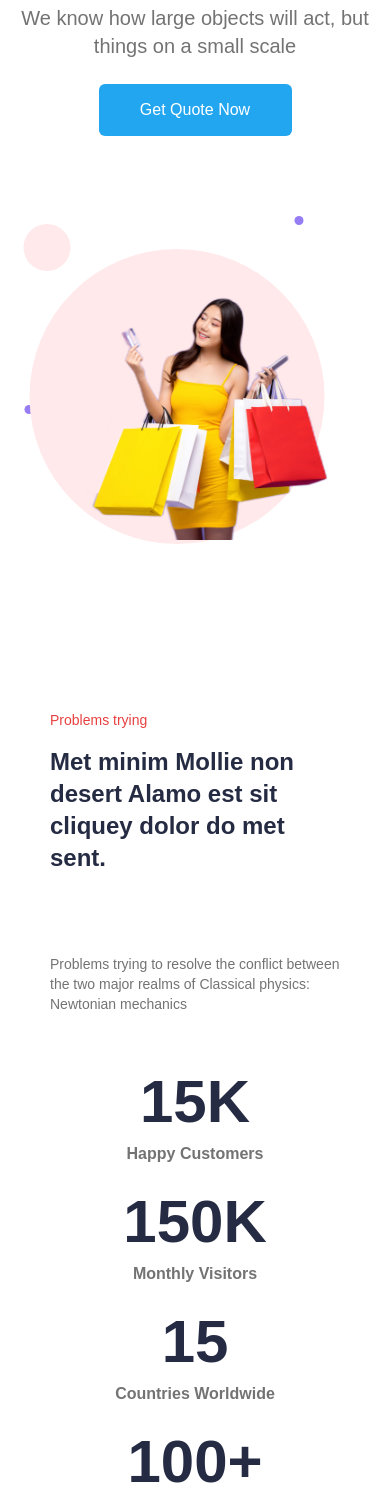
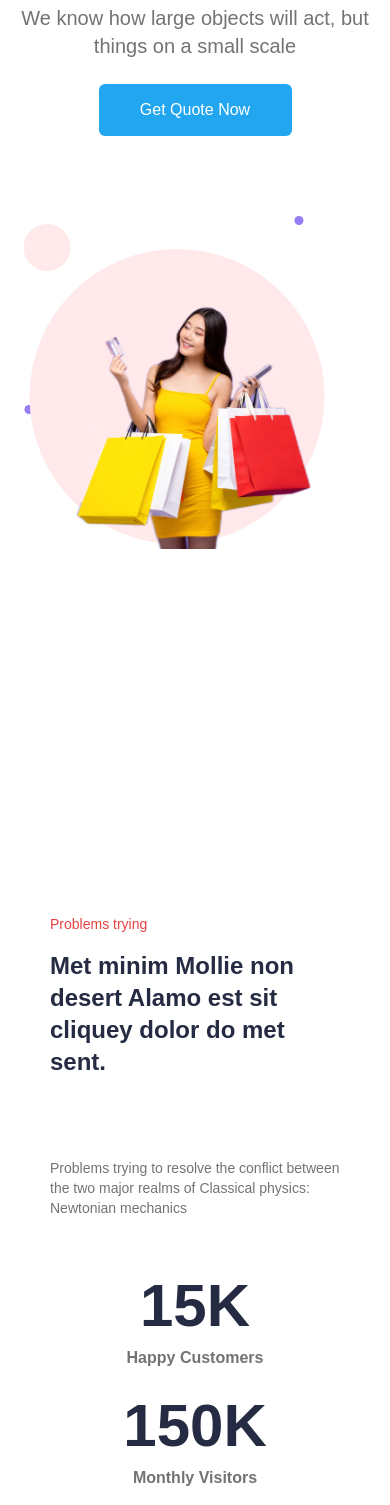
Before and after one commit to gokhangultan/gokhan-ecommerce, a React (Vite) app: page /about in a window 390 px wide. Shown: the part 260-1765 px from the top of the page. Built offline with nearby package versions, Linux system fonts and the light colour scheme.

Commit message:
aboutus mobile revision

```diff
--- a/src/pages/About.jsx
+++ b/src/pages/About.jsx
@@ -30,17 +30,17 @@ export default function About() {
                         <h4 className="text-xl text-secondaryColor leading-7">We know how large objects will act, but things on a small scale</h4>
                         <div><button className="bg-primaryColor px-4 py-2 rounded-md text-white w-[193px] h-[52px] ">Get Quote Now</button></div>
                     </div>
-                    <div className="basis-2/3 mb-5 ">
+                    <div className="basis-2/3  ">
                         <button className="rounded-full bg-[#977DF4] w-[9px] h-[9px] sm:absolute relative lg:top-[190px] top-[80px] sm:top-[450px] lg:left-[79%] left-[78%]  sm:left-[68%] transform translate-x-[-50%] lg:flex sm:hidden flex z-10"></button>
                         <button className="rounded-full bg-[#977DF4] w-[9px] h-[9px] sm:absolute relative lg:top-[350px] top-[260px] sm:top-[550px] lg:left-[55%] left-[5%] sm:left-[30%] transform translate-x-[-50%] lg:flex sm:hidden flex z-10"></button>
                         <button className="rounded-full bg-[#FFE9EA] w-[47px] h-[47px] sm:absolute relative top-[70px] sm:top-[420px] lg:top-[120px] left-[10%] sm:left-[30%]  lg:left-[55%] transform translate-x-[-50%] lg:flex sm:hidden flex z-10"></button>
                         <button className="rounded-full bg-[#FFE9EA] w-[18px] h-[18px] sm:absolute relative lg:top-[250px] top-[200px] sm:top-[530px] left-[71%] sm:left-[70%] lg:left-[52%] transform translate-x-[-50%] lg:flex sm:hidden flex z-10"></button>
                         <button className="rounded-full bg-[#FFE9EA] w-[295px] h-[295px] sm:absolute relative top-[30px] sm:top-[400px] lg:top-[120px] left-[45%] sm:left-[48%] lg:left-[65%] transform translate-x-[-50%] lg:flex sm:hidden flex z-10"></button>
-                        <img src="about.png" className="absolute lg:top-[50px] sm:top-[320px] top-[500px]  lg:left-[65%] sm:left-[45%] left-[48%] transform translate-x-[-50%] z-10 max-w-[500px]  sm:max-h-[500px] max-h-[300px] sm:max-w-[700px] lg:flex sm:hidden flex " />
+                        <img src="about.png" className="sm:absolute relative  lg:top-[50px] sm:top-[320px] top-[5px]  lg:left-[65%] sm:left-[45%] left-[1%] transform translate-x-[-15%] translate-y-[-90%] sm:translate-y-0 sm:translate-x-[-50%] z-10 max-w-[500px]  sm:max-h-[500px] max-h-[300px] sm:max-w-[700px] lg:flex sm:hidden flex " />
                     </div>
                 </div>
             </div>
-            <div className="px-[50px] md:px-[255px] pt-5">
+            <div className="px-[50px] md:px-[255px] ">
                 <div className="pt-[100px]  ">
                     <p className="text-sm leading-5 text-[#E74040] mb-3">Problems trying</p>
 
```
